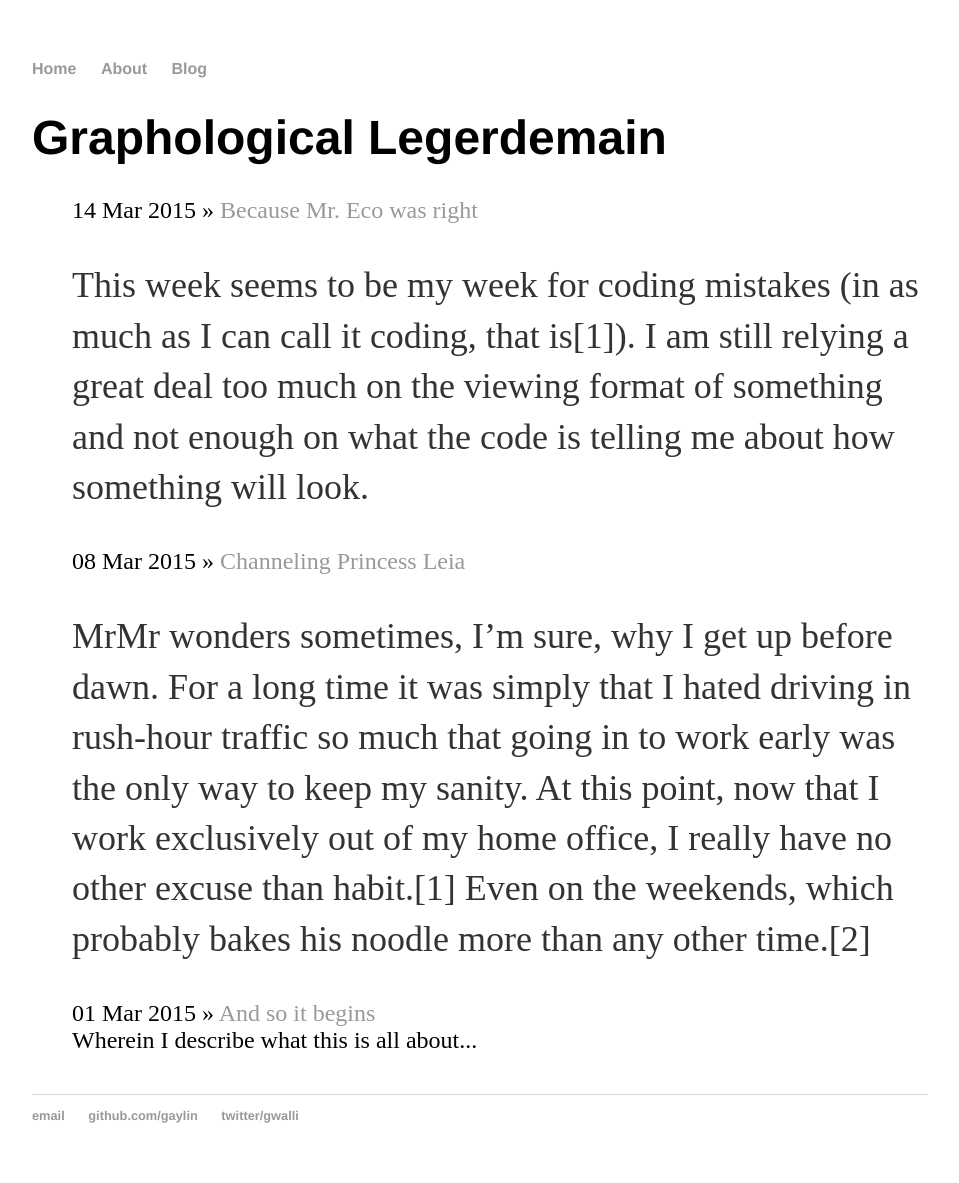
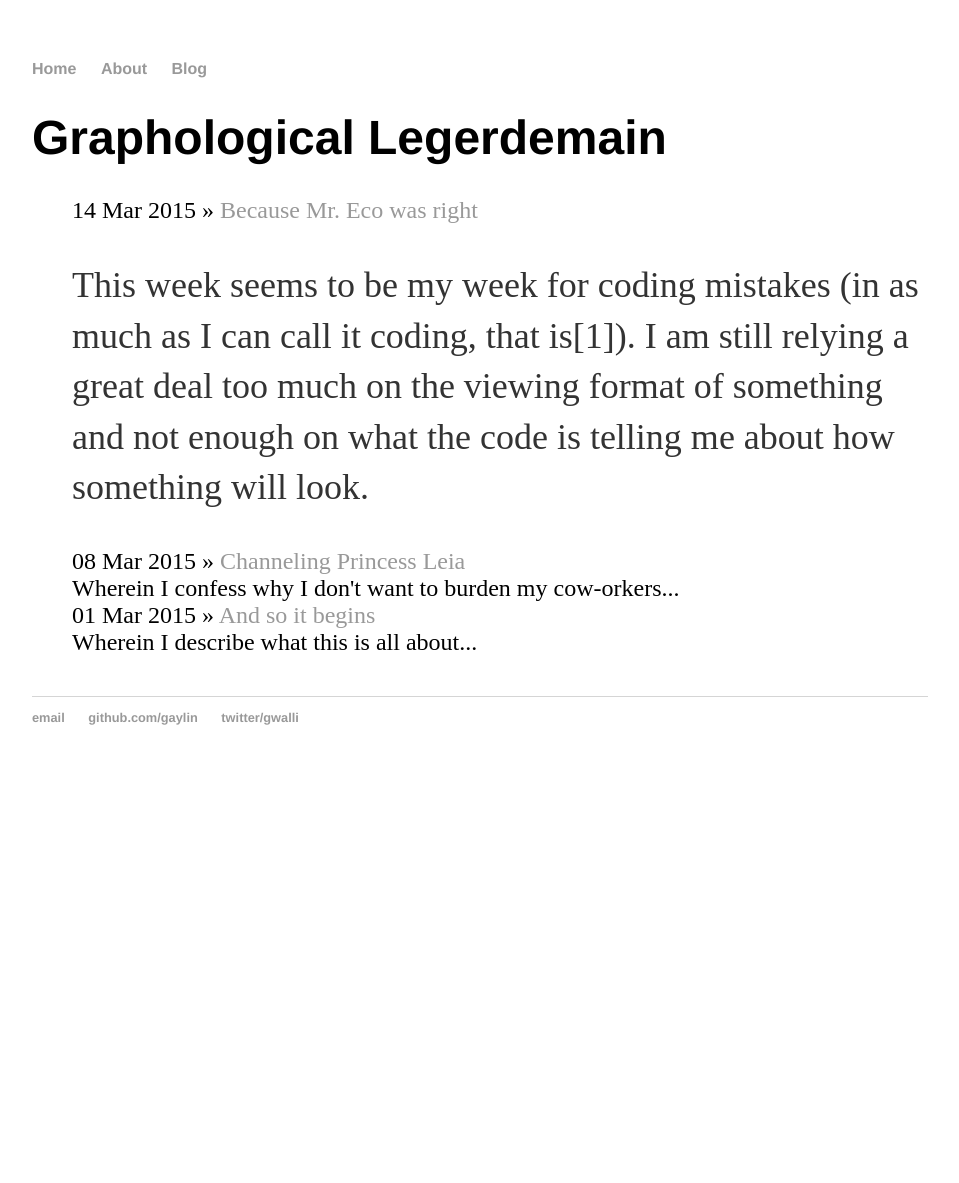
Before and after one commit to gaylin/gaylin.github.io, a Jekyll site: the page built from blog/index.html, in a window 1280 px wide. Shown: the whole page, without its empty margins (160-1119 px from the left). Built offline with Jekyll 4.4.1, drawn with Linux system fonts in a browser that asks for light colours; Markdown is read by kramdown in place of the engine named in the settings; after the commit the page ends 900 px from its top, so only the background shows below that.

Commit message:
Update 2015-03-08-channeling-princess-leia.md

```diff
--- a/_posts/2015-03-08-channeling-princess-leia.md
+++ b/_posts/2015-03-08-channeling-princess-leia.md
@@ -2,6 +2,7 @@
 layout: post
 title: "Channeling Princess Leia"
 date: 2015-03-08
+excerpt: Wherein I confess why I don't want to burden my cow-orkers...
 ---
 
 MrMr wonders sometimes, I'm sure, why I get up before dawn. For a long time it was simply that I hated driving in rush-hour traffic so much that going in to work early was the only way to keep my sanity. At this point, now that I work exclusively out of my home office, I really have no other excuse than habit.[1] Even on the weekends, which probably bakes his noodle more than any other time.[2]
```
